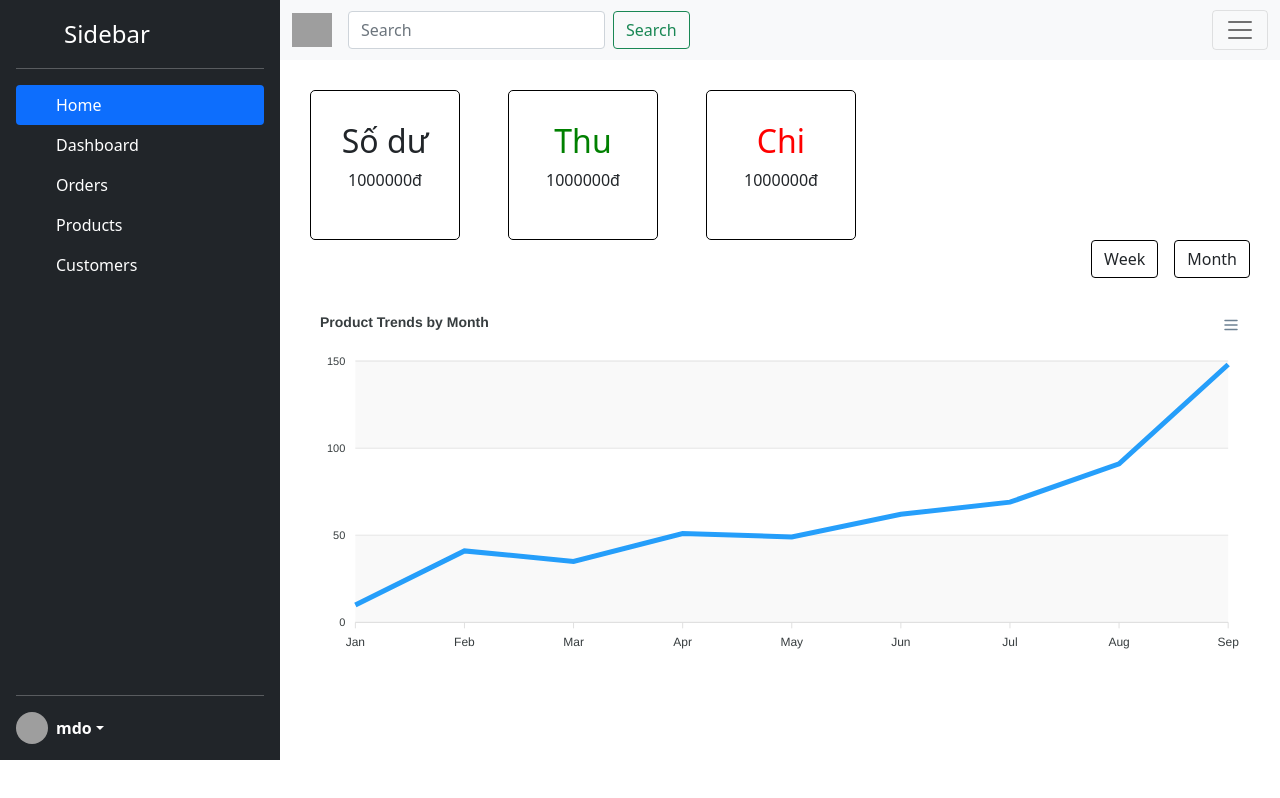
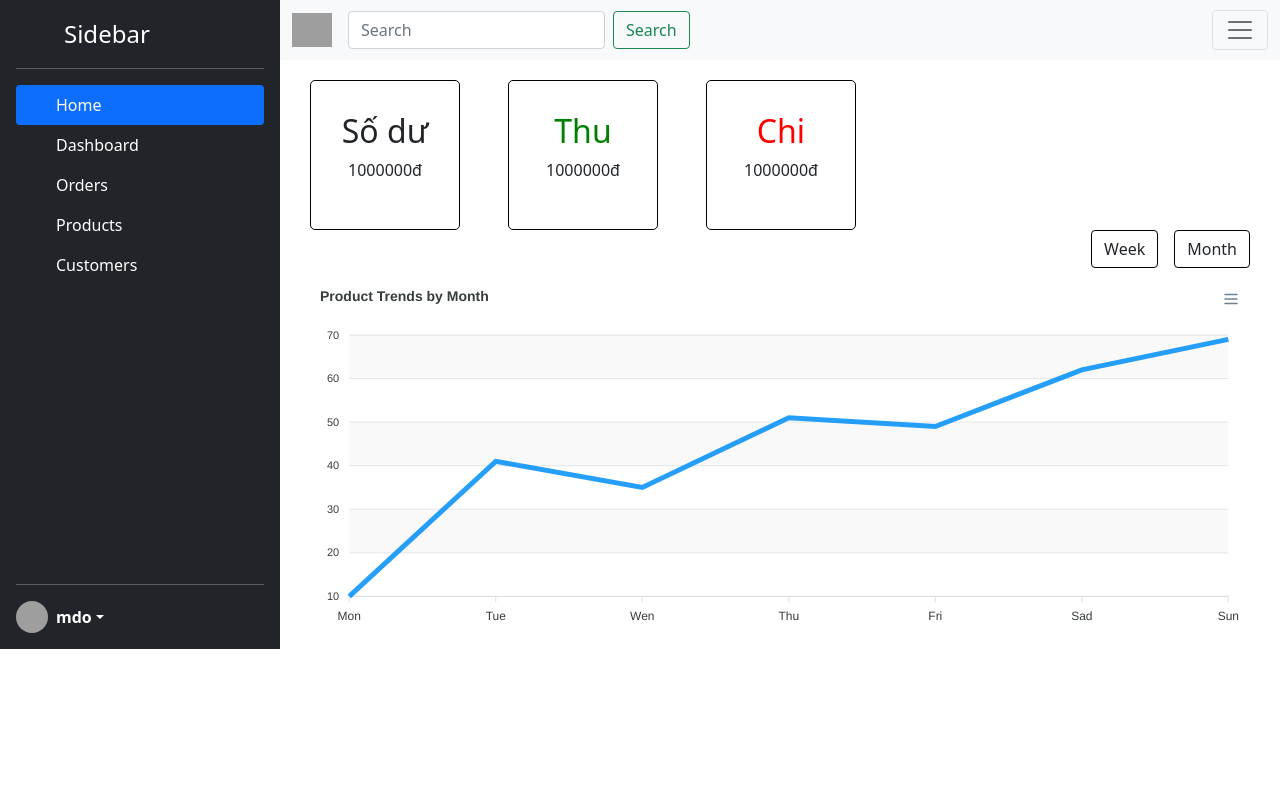
Before and after one commit to Tika299/App_QuanLyTaiChinh, a React (Create React App) app in the folder frontend/: page / in a window 1280 px wide. Built offline with nearby package versions, Linux system fonts and the light colour scheme; grey boxes are pictures that could not be loaded.

Commit message:
commit update Home

```diff
--- a/frontend/src/App.css
+++ b/frontend/src/App.css
@@ -44,7 +44,7 @@
 
 .wapper {
   flex: 1;
-  max-width: 1000px;
+  max-width: 87vw;
 }
 
 .my-css {
@@ -54,16 +54,18 @@
 }
 
 .my-btn {
-  margin-bottom: 2rem;
+  margin-bottom: 1rem;
   border: 1px solid #000 !important;
 }
 
 .d-flex.flex-column.flex-shrink-0.p-3.text-white.bg-dark {
-  height: 95vh;
+  position: relative;
+  top: 0;
+  bottom: 0;
 }
 
 .content {
-  padding: 30px;
+  padding: 20px 30px 0;
   flex: 1;
 }
 
--- a/frontend/src/Home.js
+++ b/frontend/src/Home.js
@@ -9,7 +9,7 @@ function Home() {
         series: [
             {
                 name: 'Desktops',
-                data: [10, 41, 35, 51, 49, 62, 69, 91, 148],
+                data: [10, 41, 35, 51, 49, 62, 69],
             },
         ],
         options: {
@@ -37,7 +37,7 @@ function Home() {
                 },
             },
             xaxis: {
-                categories: ['Jan', 'Feb', 'Mar', 'Apr', 'May', 'Jun', 'Jul', 'Aug', 'Sep'],
+                categories: ['Mon', 'Tue', 'Wen', 'Thu' , 'Fri', 'Sad', 'Sun'],
             },
         },
     });
```
